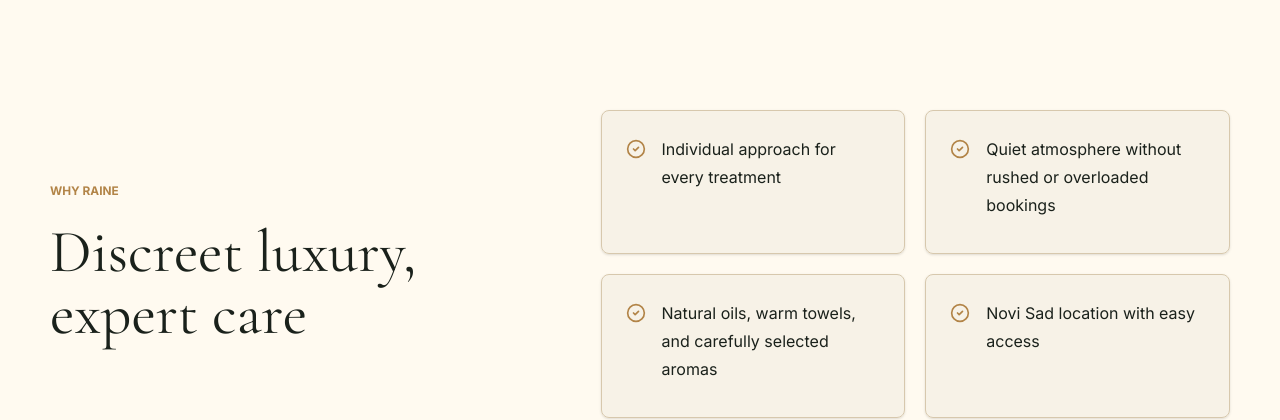
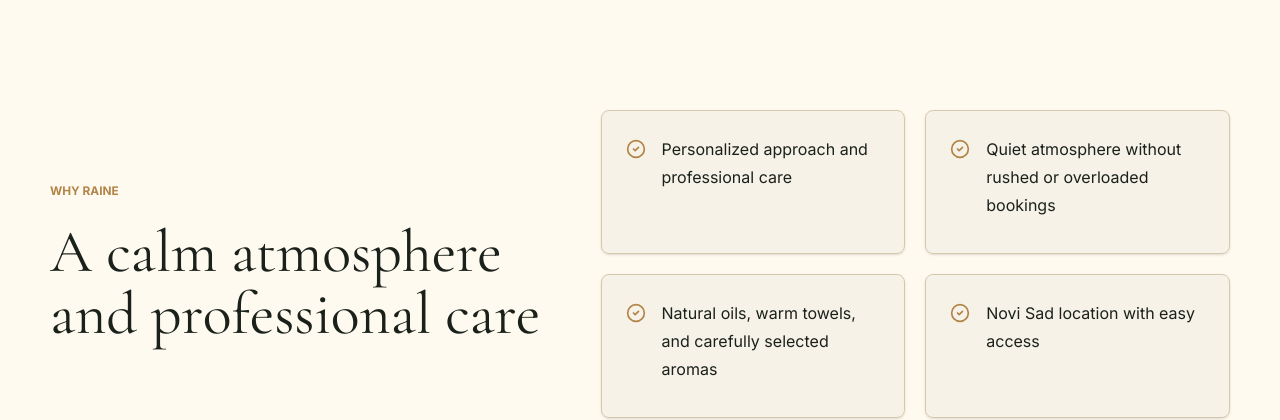
Before and after one commit to Ortem-T/massage-salon-site, a Next.js app: page /en in a window 1280 px wide. Shown: the part 1300-1720 px from the top of the page. Built offline with nearby package versions, Linux system fonts and the light colour scheme; no server answers; the database is empty.

Commit message:
Update homepage benefits copy

```diff
--- a/src/i18n/dictionaries/en.ts
+++ b/src/i18n/dictionaries/en.ts
@@ -127,9 +127,9 @@
   },
   benefits: {
     eyebrow: "Why Raine",
-    title: "Discreet luxury, expert care",
+    title: "A calm atmosphere and professional care",
     items: [
-      "Individual approach for every treatment",
+      "Personalized approach and professional care",
       "Quiet atmosphere without rushed or overloaded bookings",
       "Natural oils, warm towels, and carefully selected aromas",
       "Novi Sad location with easy access"
--- a/src/i18n/dictionaries/ru.ts
+++ b/src/i18n/dictionaries/ru.ts
@@ -127,9 +127,9 @@
   },
   benefits: {
     eyebrow: "Почему Raine",
-    title: "Сдержанная роскошь и профессиональная забота",
+    title: "Спокойная атмосфера и профессиональная забота",
     items: [
-      "Индивидуальный подход к каждому сеансу",
+      "Индивидуальный подход и профессиональная забота",
       "Тихая атмосфера без спешки и перегруженного расписания",
       "Натуральные масла, теплые полотенца и деликатные ароматы",
       "Локация в Нови-Саде с удобным доступом"
--- a/src/i18n/dictionaries/sr.ts
+++ b/src/i18n/dictionaries/sr.ts
@@ -127,9 +127,9 @@
   },
   benefits: {
     eyebrow: "Zašto Raine",
-    title: "Diskretan luksuz, stručna nega",
+    title: "Mirna atmosfera i profesionalna nega",
     items: [
-      "Individualni pristup svakom tretmanu",
+      "Individualni pristup i profesionalna nega",
       "Tiha atmosfera bez žurbe i preopterećenih termina",
       "Prirodna ulja, topli peškiri i pažljivo odabrani mirisi",
       "Lokacija u Novom Sadu sa lakim pristupom"
```
Also changed, not shown: 1 other file (tests, documents, lock files or other folders).
